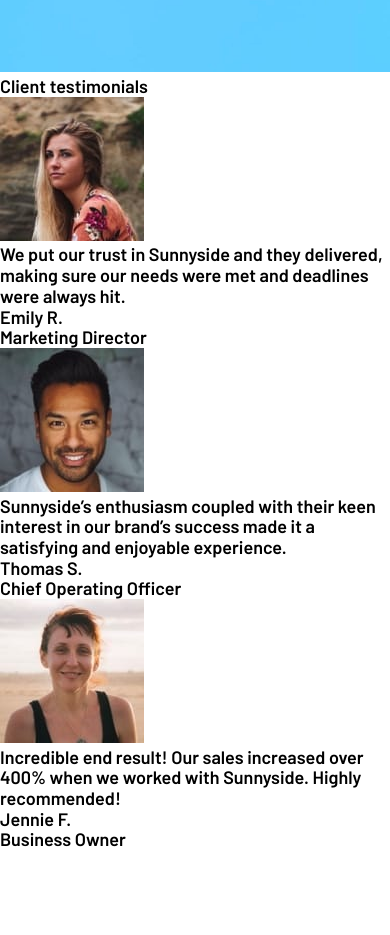
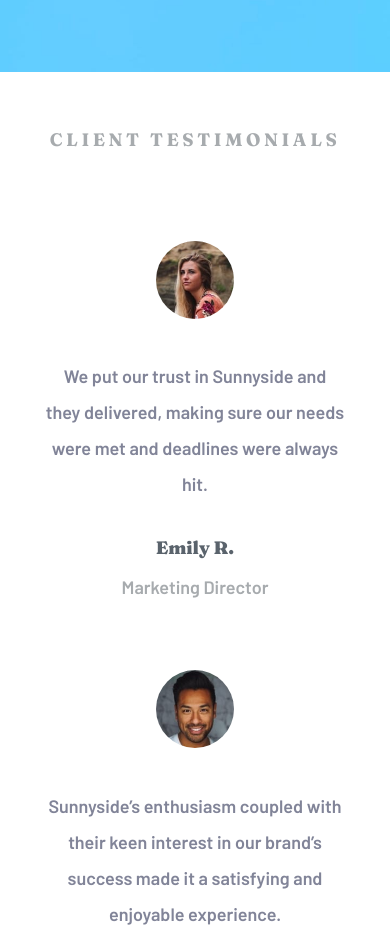
Before and after one commit to wintersprouter/sunnyside-agency-landing-page, a website: page index.html in a window 390 px wide. Shown: the part 3480-4415 px from the top of the page. Before the commit the page ends 4330 px from the top, so only its background shows below. Drawn offline with Linux system fonts and the light colour scheme.

Commit message:
style: modify client card mobile version layout

```diff
--- a/index.html
+++ b/index.html
@@ -111,8 +111,8 @@
     <div class="container">
       <div class="client-wrapper">
         <div class="client-card">
-          <img class="client-card-avatar" src="src/images/image-emily.jpg" alt="client-card-avatar" />
-          <p class="client-card-descrption">
+          <img src="src/images/image-emily.jpg" alt="client-card-avatar" class="client-card-avatar" />
+          <p class="client-card-description">
             We put our trust in Sunnyside and they delivered, making sure our needs were met and deadlines were always
             hit.
           </p>
@@ -121,22 +121,23 @@
         </div>
         <div class="client-card">
           <img class="client-card-avatar" src="src/images/image-thomas.jpg" alt="client-card-avatar" />
-          <p class="client-card-descrption">Sunnyside’s enthusiasm coupled with their keen interest in our brand’s
+          <p class="client-card-description">Sunnyside’s enthusiasm coupled with their keen interest in our brand’s
             success made it a satisfying and enjoyable
             experience.</p>
           <div class="client-card-name">Thomas S.</div>
           <div class="client-card-title">Chief Operating Officer</div>
         </div>
         <div class="client-card">
+
           <img class="client-card-avatar" src="src/images/image-jennie.jpg" alt="client-card-avatar" />
-          <p class="client-card-descrption">Incredible end result! Our sales increased over 400% when we worked with
+          <p class="client-card-description">Incredible end result! Our sales increased over 400% when we worked with
             Sunnyside. Highly recommended!
           </p>
           <div class="client-card-name">Jennie F.</div>
           <div class="client-card-title">Business Owner</div>
         </div>
+
       </div>
-    </div>
   </section>
 
 
--- a/src/scss/base/_typography.scss
+++ b/src/scss/base/_typography.scss
@@ -87,6 +87,19 @@
   }
 }
 
+.section-client {
+  text-align: center;
+  padding: 3rem 0 4rem 0;
+  &-title {
+    font-family: 'Fraunces', sans-serif;
+    color:$color-grayish-blue;
+    text-transform: uppercase;
+    letter-spacing: 0.2rem;
+    font-weight: 700;
+    margin-bottom: 3rem;
+  }
+}
+
 @include pc-width() {
   .about {
     top: 20%;
--- /dev/null
+++ b/src/scss/layout/_client.scss
@@ -0,0 +1,27 @@
+.client-card {
+  width: 100vw;
+  padding: 0 2.5rem;
+  &-avatar {
+    width: 20vw;
+    height: 20vw;
+    border-radius: 50%;
+    margin: 2rem 0;
+  }
+  &-description {
+    color: $color-grayish-blue-dark;
+    line-height: 2rem;
+    margin-bottom: 2rem;
+    font-weight: 600;
+  }
+  &-name {
+    font-family: 'Fraunces', sans-serif;
+    color: $color-grayish-blue-very-dark;
+    font-weight: 900;
+    margin-bottom: 1rem;
+  }
+  &-title {
+    color: $color-grayish-blue;
+    margin-bottom: 2rem;
+  }
+
+}
--- a/src/scss/main.scss
+++ b/src/scss/main.scss
@@ -8,3 +8,4 @@
 @import "layout/_header";
 @import "layout/_service";
 @import "layout/_project";
+@import "layout/_client";
```
Also changed, not shown: css/main.css.
